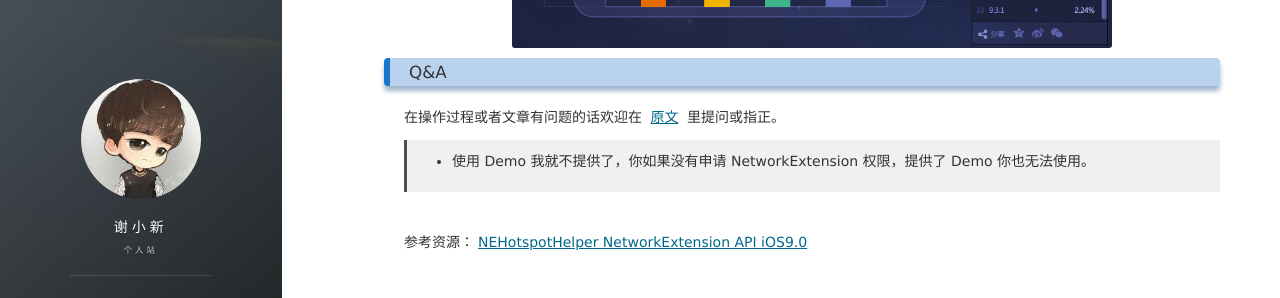
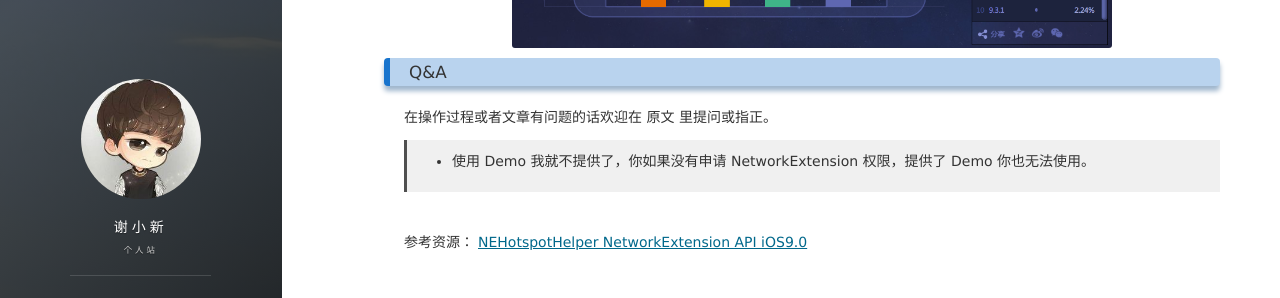
Before and after one commit to oday-xiexin/oday-xiexin.github.io, a Jekyll site: the page built from _posts/2017-01-03-iOS_Wifilist.md, in a window 1280 px wide and 900 px high, scrolled down 4167 px. Shown: the part 209-507 px from the top of the window. Built offline with Jekyll 4.4.1, drawn with Linux system fonts in a browser that asks for light colours; nearby versions of some CDN libraries; comment, search, counter and statistics services are not loaded; some of the changed lines change nothing that is shown.

Commit message:
更新index.html，编写博文测试

```diff
--- a/_posts/2017-01-03-iOS_Wifilist.md
+++ b/_posts/2017-01-03-iOS_Wifilist.md
@@ -143,7 +143,7 @@ NEHotspotNetwork 里有如下信息：
 
 ### Q&A
 
-在操作过程或者文章有问题的话欢迎在 [原文](http://baixin.io/2017/01/iOS_Wifilist/) 里提问或指正。
+在操作过程或者文章有问题的话欢迎在 原文 里提问或指正。
 
 >* 使用 Demo 我就不提供了，你如果没有申请 NetworkExtension 权限，提供了 Demo 你也无法使用。
 
```
